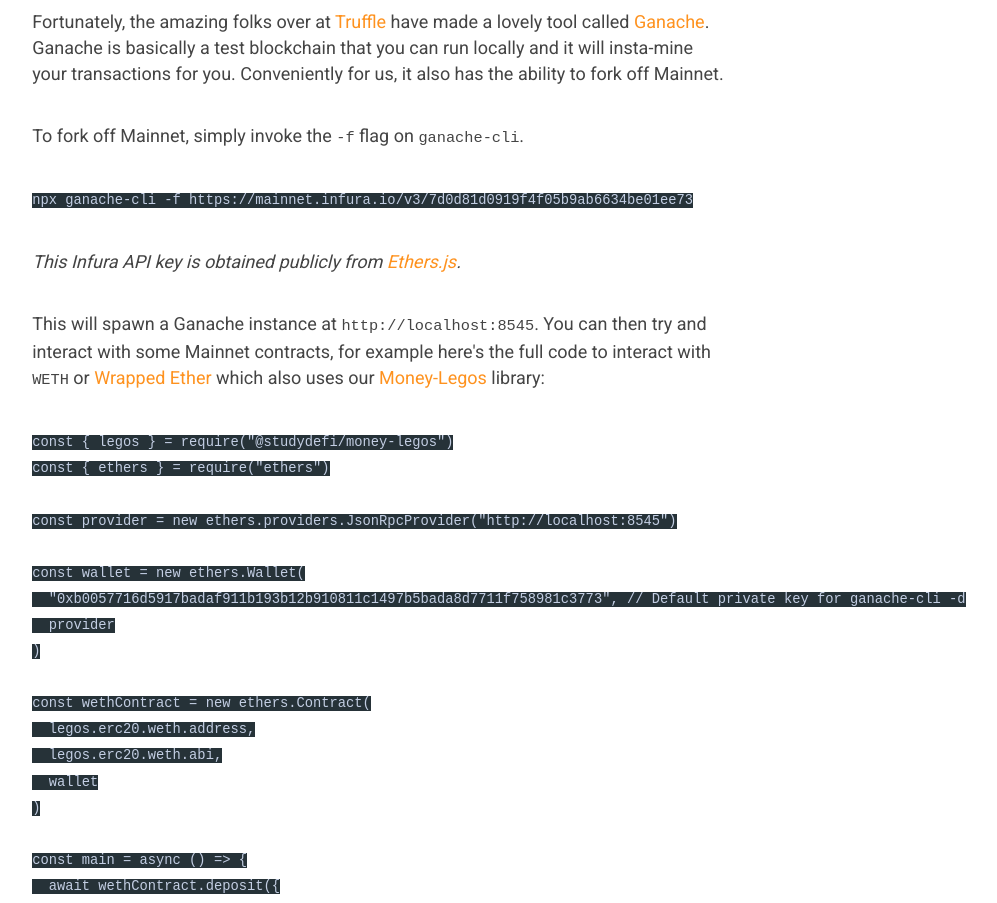
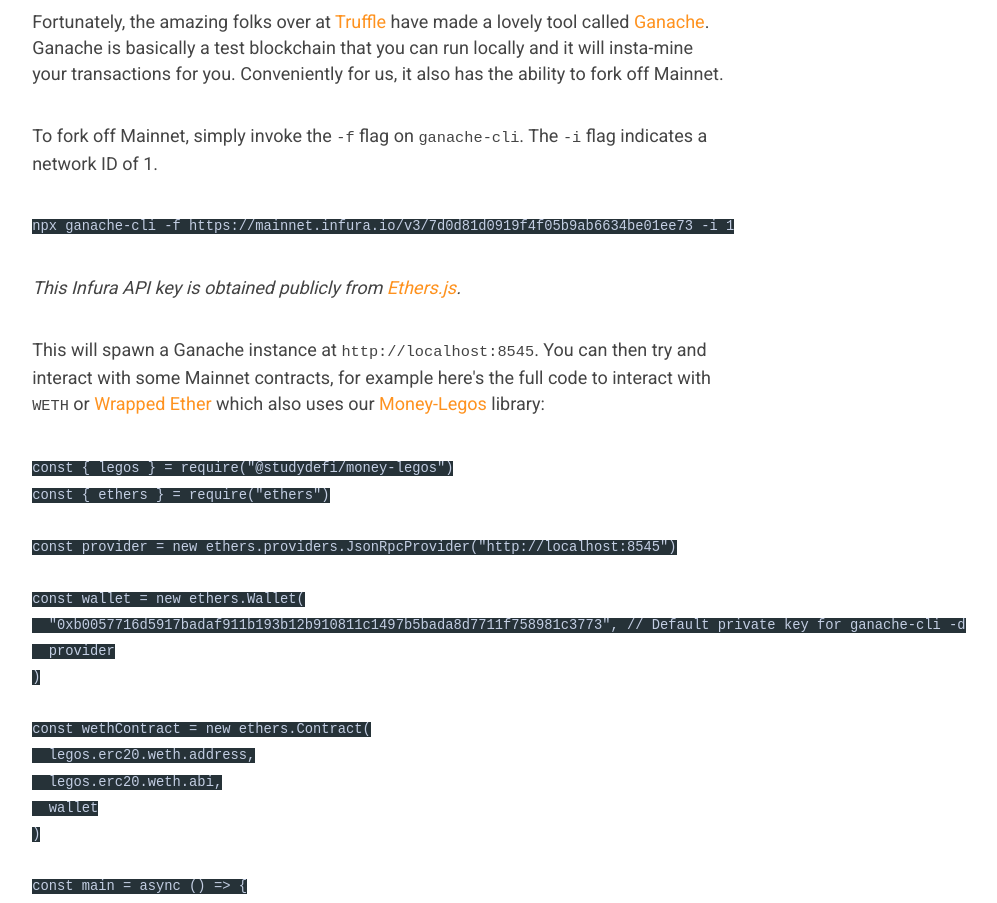
Before and after one commit to studydefi/studydefi.com, a Gatsby site: page /forking-off-mainnet/ in a window 1280 px wide. Shown: the part 5680-6583 px from the top of the page, without its empty margins (262-1259 px from the left). Built offline with nearby package versions, Linux system fonts and the light colour scheme; Gatsby itself is replaced by a stand-in of ours; some packages are replaced by stand-ins of ours; code samples lack their colours.

Commit message:
fix ganache-cli forking code snippet

````diff
--- a/content/blog/forking-off-mainnet/index.md
+++ b/content/blog/forking-off-mainnet/index.md
@@ -99,10 +99,10 @@
 
 Fortunately, the amazing folks over at [Truffle](https://www.trufflesuite.com/) have made a lovely tool called [Ganache](https://github.com/trufflesuite/ganache-cli/). Ganache is basically a test blockchain that you can run locally and it will insta-mine your transactions for you. Conveniently for us, it also has the ability to fork off Mainnet.
 
-To fork off Mainnet, simply invoke the `-f` flag on `ganache-cli`.
+To fork off Mainnet, simply invoke the `-f` flag on `ganache-cli`. The `-i` flag indicates a network ID of 1.
 
 ```bash
-npx ganache-cli -f https://mainnet.infura.io/v3/7d0d81d0919f4f05b9ab6634be01ee73
+npx ganache-cli -f https://mainnet.infura.io/v3/7d0d81d0919f4f05b9ab6634be01ee73 -i 1
 ```
 
 _This Infura API key is obtained publicly from [Ethers.js](https://github.com/ethers-io/ethers.js/blob/master/src.ts/providers/infura-provider.ts#L14)._
````
